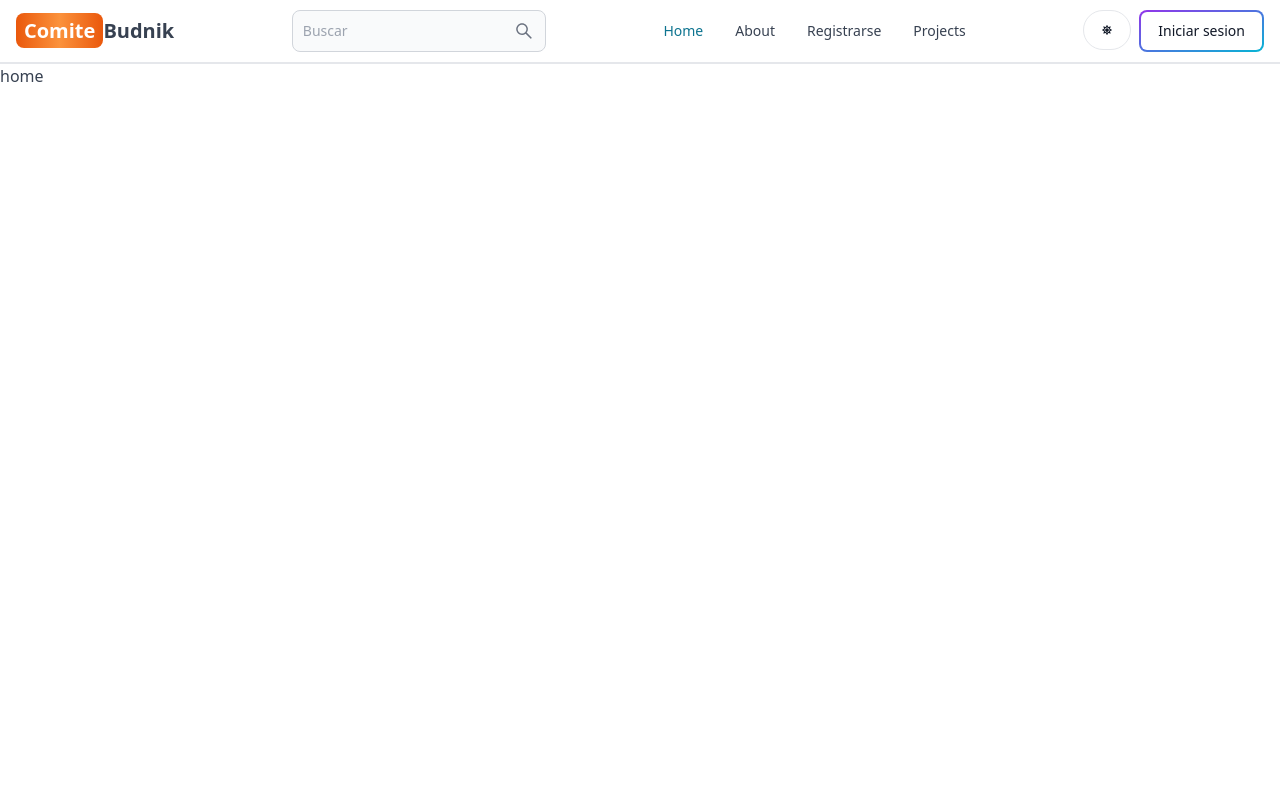
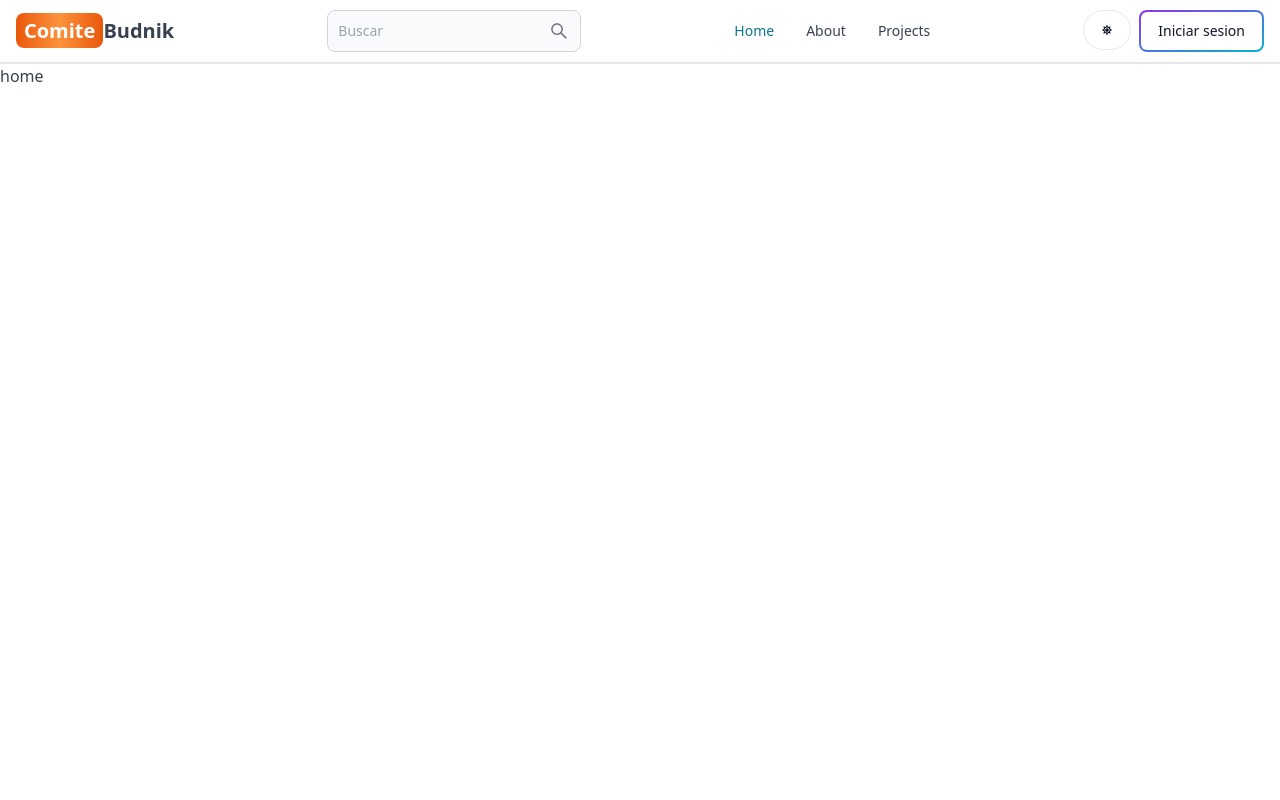
Before and after one commit to slasheR-46/MERN-COMITE-BUDNIK, a React (Vite) app in the folder client/: page / in a window 1280 px wide. Shown: the top 800 px of the page. Built offline with nearby package versions, Linux system fonts and the light colour scheme; no server answers.

Commit message:
modificacion del header

```diff
--- a/client/src/components/Header.jsx
+++ b/client/src/components/Header.jsx
@@ -95,9 +95,6 @@ export default function Header() {
         <Navbar.Link active={path === "/about"} as={"div"}>
           <Link to="/about">About</Link>
         </Navbar.Link>
-        <Navbar.Link active={path === "/sign-up"} as={"div"}>
-          <Link to="/sign-up">Registrarse</Link>
-        </Navbar.Link>
         <Navbar.Link active={path === "/projects"} as={"div"}>
           <Link to="/projects">Projects</Link>
         </Navbar.Link>
```
